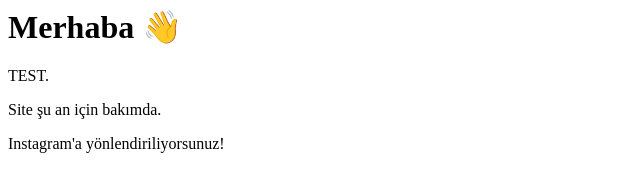
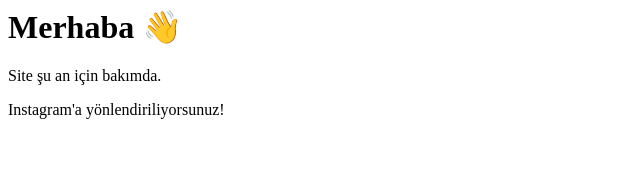
Before and after one commit to Ayemnatokey/ayemnatokey.design, a plain HTML site: page index.html in a window 1280 px wide. Shown: the whole page, without its empty margins (0-640 px from the left). Drawn offline with Linux system fonts and the light colour scheme.

Commit message:
Update index.html

```diff
--- a/index.html
+++ b/index.html
@@ -6,7 +6,6 @@
   <body>
 
 <h1>Merhaba 👋</h1>
-<p style="font-family:Montserrat">TEST.</p>
 <p style="font-family:Montserrat">Site şu an için bakımda.</p>
 <p style="font-family:Montserrat">Instagram'a yönlendiriliyorsunuz!</p>
 
```
